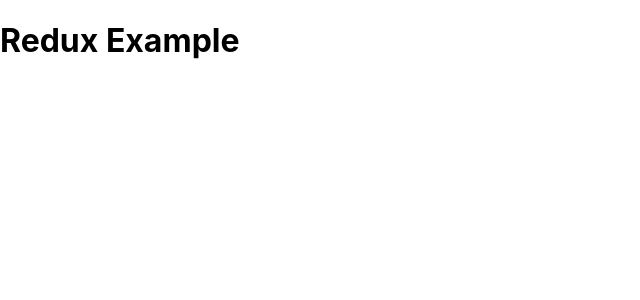
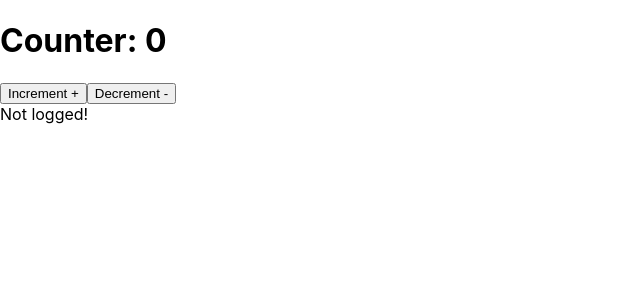
Before and after one commit to k-vassilev/React-redux-example, a React (Create React App) app: page / in a window 1280 px wide. Shown: the top 300 px of the page, without its empty margins (0-640 px from the left). Built offline with nearby package versions, Linux system fonts and the light colour scheme.

Commit message:
Working counter with redux

```diff
--- a/src/App.js
+++ b/src/App.js
@@ -1,9 +1,21 @@
+import React from "react";
+import {useSelector, useDispatch} from 'react-redux';
+import {increment, decrement} from './actions';
+
 function App() {
-  return (
-    <div>
-   		<h1>Redux Example</h1>
-    </div>
-  );
+	const counter = useSelector(state => state.counter);
+	const isLogged = useSelector(state =>state.isLogged);
+	const dispatch = useDispatch();
+
+  	return (
+    	<div>
+   			<h1>Counter: {counter}</h1>
+			   <button onClick={() => dispatch(increment())}>Increment +</button>
+			   <button onClick={() => dispatch(decrement())}>Decrement -</button>
+			   <br></br>
+			{isLogged ? <h3>Secure info</h3> : 'Not logged!'}
+    	</div>
+  	);
 }
 
 export default App;
--- /dev/null
+++ b/src/actions/index.js
@@ -0,0 +1,11 @@
+export const increment = () => {
+	return{
+		type: 'INCREMENT',
+	}
+}
+
+export const decrement = () => {
+	return{
+		type: 'DECREMENT',
+	}
+}
--- a/src/index.js
+++ b/src/index.js
@@ -4,7 +4,14 @@
 import App from './App';
 import {createStore} from 'redux';
 import allReducers from './reducers';
+import { Provider } from 'react-redux';
 
-const store = createStore(allReducers, window.__REDUX_DEVTOOLS_EXTENSION__ && window.window.__REDUX_DEVTOOLS_EXTENSION__());
+const store = createStore(
+	allReducers,
+	window.__REDUX_DEVTOOLS_EXTENSION__ && window.window.__REDUX_DEVTOOLS_EXTENSION__());
 
-ReactDOM.render(<App />,document.getElementById('root'));
+ReactDOM.render(
+	<Provider store={store}>
+		<App />
+	</Provider>,
+document.getElementById('root'));
```
